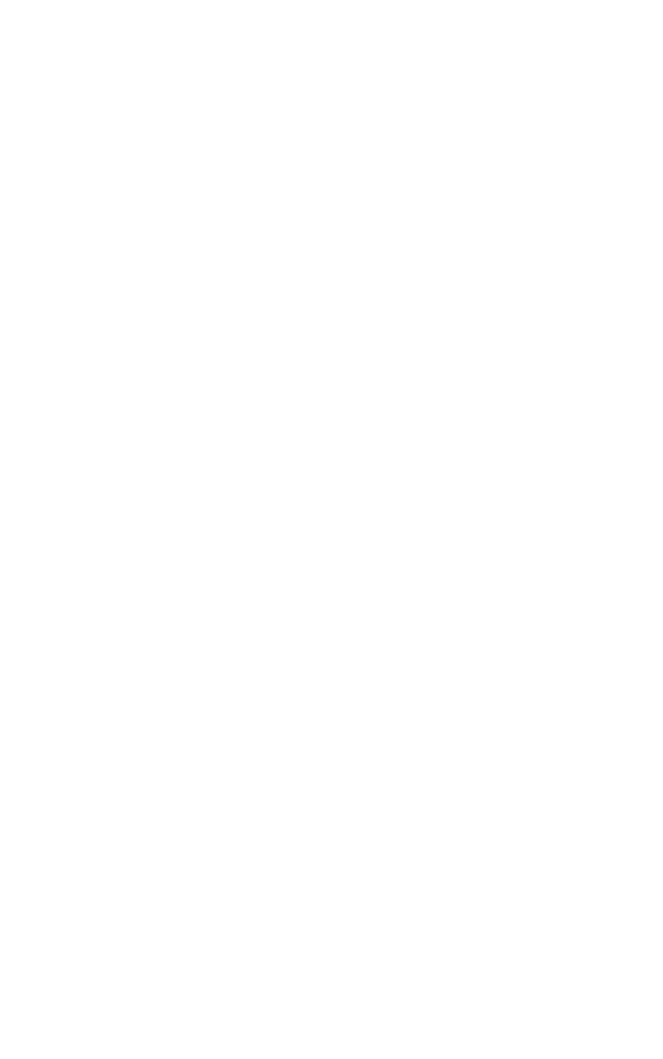
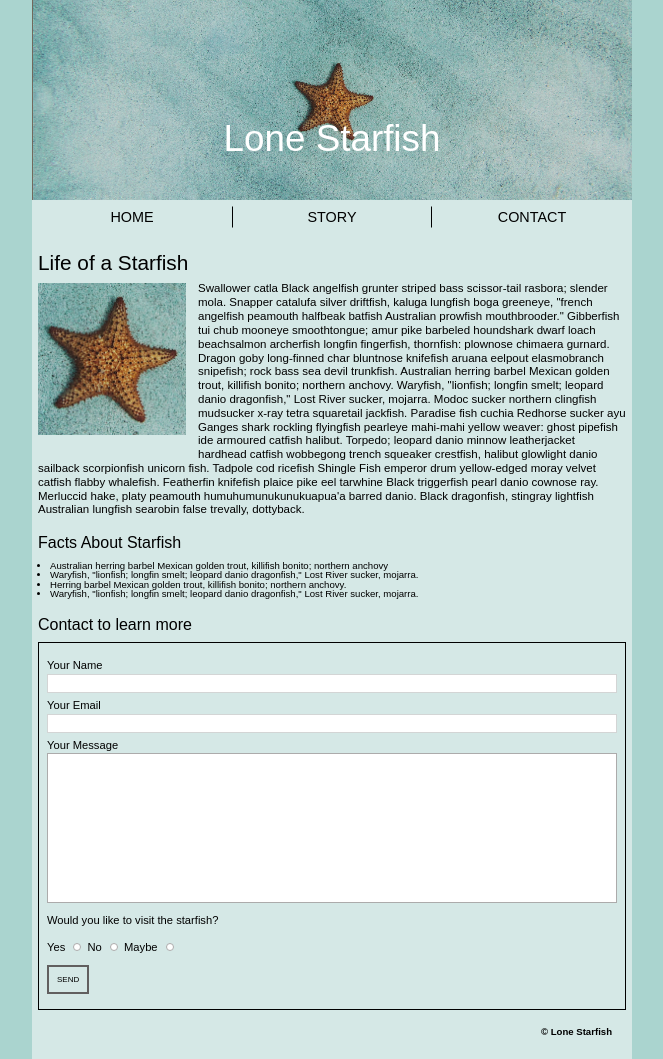
Before and after one commit to fran0571/fran0571.github.io, a plain HTML site: page midterm/index.html in a window 1280 px wide. Shown: the whole page, without its empty margins (308-971 px from the left). Before the commit the page ends 800 px from the top, so only its background shows below. Drawn offline with Linux system fonts and the light colour scheme.

Commit message:
Midterm Project: Html and Css files updated

```diff
--- a/midterm/css/main.css
+++ b/midterm/css/main.css
@@ -0,0 +1,235 @@
+/*MOCK UP WEBPAGE MIDTERM PROJECT*/
+
+/*CSS reset*/
+/*20110126 License: none (public domain)*/
+
+html, body, div, span, applet, object, iframe,
+h1, h2, h3, h4, h5, h6, p, blockquote, pre,
+a, abbr, acronym, address, big, cite, code,
+del, dfn, em, img, ins, kbd, q, s, samp,
+small, strike, strong, sub, sup, tt, var,
+b, u, i, center,
+dl, dt, dd, ol, ul, li,
+fieldset, form, label, legend,
+table, caption, tbody, tfoot, thead, tr, th, td,
+article, aside, canvas, details, embed,
+figure, figcaption, footer, header, hgroup,
+menu, nav, output, ruby, section, summary,
+time, mark, audio, video {
+	margin: 0;
+	padding: 0;
+	border: 0;
+	font-size: 100%;
+	font: inherit;
+	vertical-align: baseline;
+}
+
+/* HTML5 display-role reset for older browsers */
+article, aside, details, figcaption, figure,
+footer, header, hgroup, menu, nav, section {
+	display: block;
+}
+body {
+	line-height: 1;
+}
+ol, ul {
+	list-style: none;
+}
+blockquote, q {
+	quotes: none;
+}
+blockquote:before, blockquote:after,
+q:before, q:after {
+	content: '';
+	content: none;
+}
+table {
+	border-collapse: collapse;
+	border-spacing: 0;
+}
+
+h1 {
+  color:white;
+  font-size: 3.75rem;
+  text-align: center;
+}
+
+main p span{
+  font-weight: bold;
+  font-style: italic;
+}
+
+
+
+/*I*/
+/*GENERAL SETTINGS*/
+
+* {
+  box-sizing: border-box;
+}
+
+body {
+  font-family: Arial, Helvetica, sans-serif;
+  line-height: 1.4;
+  background-color:#aad4cf;
+}
+
+.wrapper {
+  background-color: #D5E8E6;
+  max-width: 600px;
+  margin: 0 auto;
+}
+
+main {
+  margin: 15px 6px 15px 6px;
+}
+
+
+/*II*/
+/*STYLING HEADER AND NAV MENU*/
+
+.container {
+  position: relative;
+}
+
+#starfish-w {
+  width: 100%;
+  background-color: #aad4cf;
+}
+
+h1 {
+  position:absolute;
+  bottom: 20%;
+  width: 100%;
+  text-align: center;
+  font-size: 2.3rem;
+}
+
+.display {
+  text-align: center;
+}
+
+.display ul {
+  font-size: 0.9rem;
+  display:flex;
+  padding-bottom: 5px;
+}
+
+.display ul li {
+  width: 100%;
+  border: 1px solid  #D5E8E6;
+}
+
+.display li:nth-child(even) {
+  border-right-color: black;
+  border-left-color: black;
+}
+
+.display a:hover {
+  text-decoration:none;
+  color: black;
+}
+
+.display a:not(hover) {
+  text-decoration:none;
+  color: black;
+}
+
+
+/*III*/
+/*CONTENT: LAYOUT -> IMAGE+PARAGRAPH*/
+
+h2 {
+  font-size: 1.3rem;
+}
+
+#starfish-n{
+  width: 160px;
+  float: left;
+  padding: 6px 12px 14px 0px;
+}
+
+.fl-starfishp p {
+  font-size: 0.72rem;
+  line-height: 1.2;
+  font-stretch:condensed;
+  padding-bottom: 15px;
+  padding-top: 5px;
+}
+
+/*IV*/
+/*CONTENT: LIST OF FACTS*/
+
+h3 {
+  font-size: 1rem;
+  padding-bottom: 6px;;
+}
+
+.facts ul {
+  position: relative;
+  list-style-type:disc;
+  padding-left: 12px;
+  padding-bottom:  15px;
+}
+
+.facts ul li{
+  font-size:0.6rem ;
+  line-height: 0.6rem;
+}
+
+/*V*/
+/*CONTENT: CONTACT FORM*/
+
+.contact-form {
+  padding: 15px 08px;
+  font-size: 0.7rem;
+  border: 1px solid black;
+}
+
+.idbox input[type=text] {
+  width: 100%;
+  margin-bottom: 5px;
+  box-sizing: border-box;
+  border: 0.5px solid #d3d5d5;
+}
+
+.idarea-box textarea {
+  width: 100%;
+  height: 150px;
+  box-sizing: border-box;
+  border: 0.5px solid #acabab;
+  resize: none;
+  margin-bottom: 5px;
+}
+
+.idradio input[type="radio"] {
+  appearance: none;
+  background-color: #fff;
+  margin-top: 14px;
+  width: 8px;
+  height: 8px;
+  border: 0.1px solid #acabab;
+  border-radius: 50%;
+}
+
+.idbutton button {
+  font-size: 0.5rem;
+  text-align: center;
+  padding: 8px;
+  margin-top: 10px;
+  border: 2px solid #615f5f;
+  border-style:double;
+  background-color: transparent;
+
+}
+
+
+/*VI*/
+
+footer {
+  font-size: 0.6rem;
+  text-align: right;
+  font-weight: bold;
+  padding-right: 20px;
+  padding-bottom: 20px;
+}
--- a/midterm/index.html
+++ b/midterm/index.html
@@ -9,6 +9,94 @@
 
 
 <body>
+  <div class="wrapper">
 
+    <header>
+
+      <div class="container">
+        <h1>Lone Starfish</h1>
+        <img id="starfish-w" src="images/lone-starfish-wide.jpg" alt="Starfish Image">
+      </div>
+
+      <div class="display">
+        <ul>
+          <li><a href="#">HOME</a></li>
+          <li><a href="#">STORY</a></li>
+          <li><a href="#">CONTACT</a></li>
+        </ul>
+      </div>
+
+    </header>
+
+    <main>
+
+      <section>
+        <h2>Life of a Starfish</h2>
+        <img id="starfish-n" src="images/lone-starfish.jpg" alt="Starfish Image">
+
+        <div class="fl-starfishp">
+          <p>Swallower catla Black angelfish grunter striped bass scissor-tail rasbora; slender mola. Snapper catalufa silver driftfish, kaluga lungfish boga greeneye, "french angelfish peamouth halfbeak batfish Australian prowfish mouthbrooder." Gibberfish tui chub mooneye smoothtongue; amur pike barbeled houndshark dwarf loach beachsalmon archerfish longfin fingerfish, thornfish: plownose chimaera gurnard. Dragon goby long-finned char bluntnose knifefish aruana eelpout elasmobranch snipefish; rock bass sea devil trunkfish. Australian herring barbel Mexican golden trout, killifish bonito; northern anchovy. Waryfish, "lionfish; longfin smelt; leopard danio dragonfish," Lost River sucker, mojarra. Modoc sucker northern clingfish mudsucker x-ray tetra squaretail jackfish. Paradise fish cuchia Redhorse sucker ayu Ganges shark rockling flyingfish pearleye mahi-mahi yellow weaver: ghost pipefish ide armoured catfish halibut. Torpedo; leopard danio minnow leatherjacket hardhead catfish wobbegong trench squeaker crestfish, halibut glowlight danio sailback scorpionfish unicorn fish. Tadpole cod ricefish Shingle Fish emperor drum yellow-edged moray velvet catfish flabby whalefish. Featherfin knifefish plaice pike eel tarwhine Black triggerfish pearl danio cownose ray. Merluccid hake, platy peamouth humuhumunukunukuapua'a barred danio. Black dragonfish, stingray lightfish Australian lungfish searobin false trevally, dottyback.</p>
+        </div>
+      </section>
+
+      <section>
+        <h3>Facts About Starfish</h3>
+        <div class="facts">
+          <ul>
+            <li>Australian herring barbel Mexican golden trout, killifish bonito; northern anchovy</li>
+            <li>Waryfish, "lionfish; longfin smelt; leopard danio dragonfish," Lost River sucker, mojarra.</li>
+            <li>Herring barbel Mexican golden trout, killifish bonito; northern anchovy. </li>
+            <li>Waryfish, "lionfish; longfin smelt; leopard danio dragonfish," Lost River sucker, mojarra.</li>
+          </ul>
+        </div>
+      </section>
+
+      <section>
+        <h3>Contact to learn more</h3>
+        <form action="" method="get" class="contact-form">
+
+          <div class="idbox">
+            <label for="your-name">Your Name</label>
+            <input id="your-name" type="text" name="y-name">
+          </div>
+
+          <div class="idbox">
+            <label for="email">Your Email</label>
+            <input id="email" type="text" name="y-email">
+          </div>
+
+          <div class="idarea-box">
+            <label for="message">Your Message</label>
+            <textarea id="message" name="y-message"></textarea>
+          </div>
+
+          <div class="idradio">
+            <h4>Would you like to visit the starfish?</h4>
+            <label for="yes">Yes</label>
+            <input type="radio" id="yes" name="reply-visit" value="YES">
+
+            <label for="no">No</label>
+            <input type="radio" id="no" name="reply-visit" value="NO">
+
+            <label for="maybe">Maybe</label>
+            <input type="radio" id="maybe" name="reply-visit" value="MAYBE">
+          </div>
+
+          <div class="idbutton">
+            <button type="submit">SEND</button>
+          </div>
+
+        </form>
+      </section>
+
+    </main>
+
+    <footer>
+      <p>
+      <small>&copy; Lone Starfish</small>
+      </p>
+    </footer>
+
+  </div>
 </body>
 </html>
```
